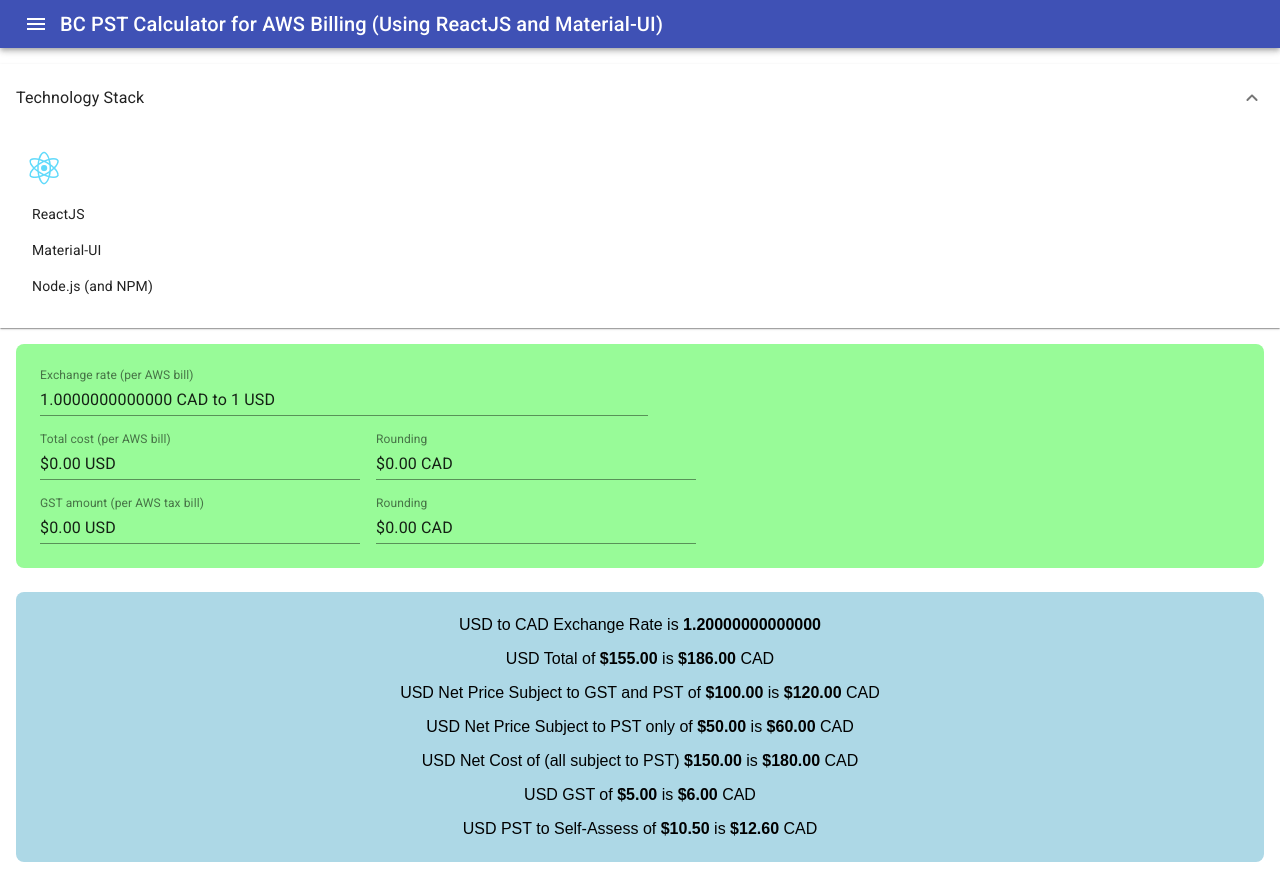
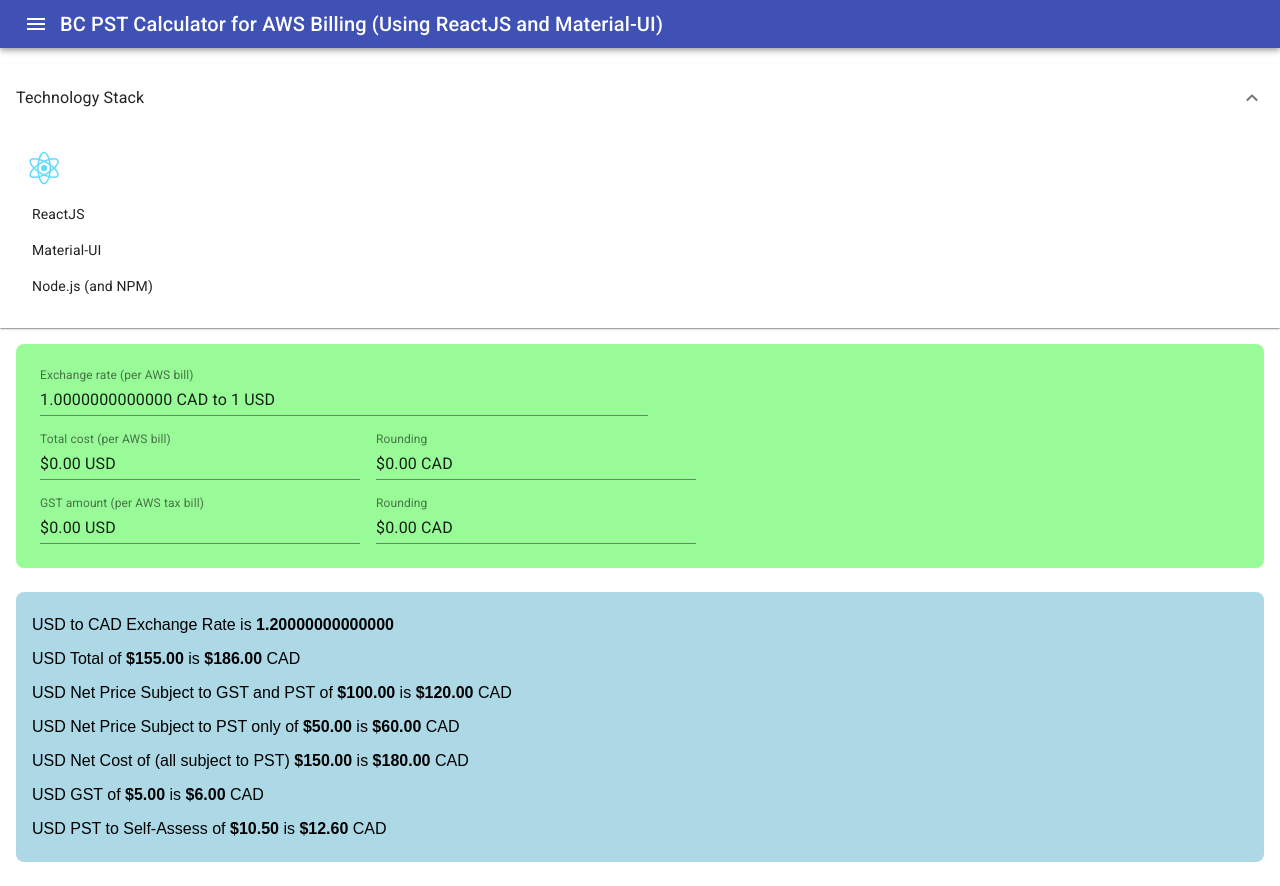
Before and after one commit to dwong-brighter/bc-pst-aws-calc-reactjs, a React (Create React App) app: page / in a window 1280 px wide. Shown: the top 886 px of the page. Built offline with nearby package versions, Linux system fonts and the light colour scheme.

Commit message:
Fix text alignment for ResultsArea component.

```diff
--- a/src/components/ResultsArea/ResultsArea.js
+++ b/src/components/ResultsArea/ResultsArea.js
@@ -5,12 +5,12 @@
 
 const useStyles = makeStyles({
   container: {
-    alignContent: 'left',
     backgroundColor: 'lightblue',
     borderRadius: '0.5rem',
     display: 'block',
     margin: '1.5rem 1rem',
     padding: '0.5rem 1rem',
+    textAlign: 'left',
   }
 });
 
```
